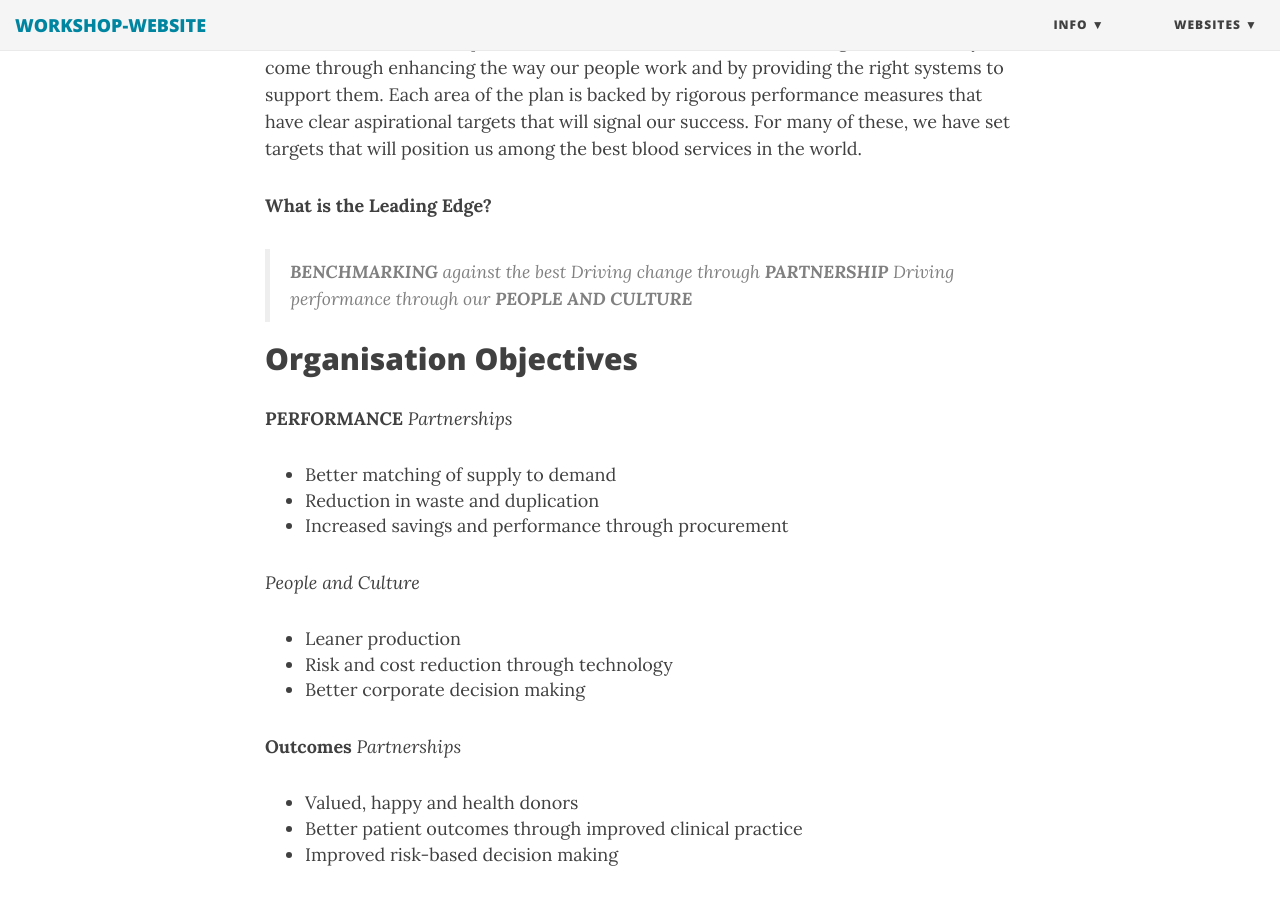
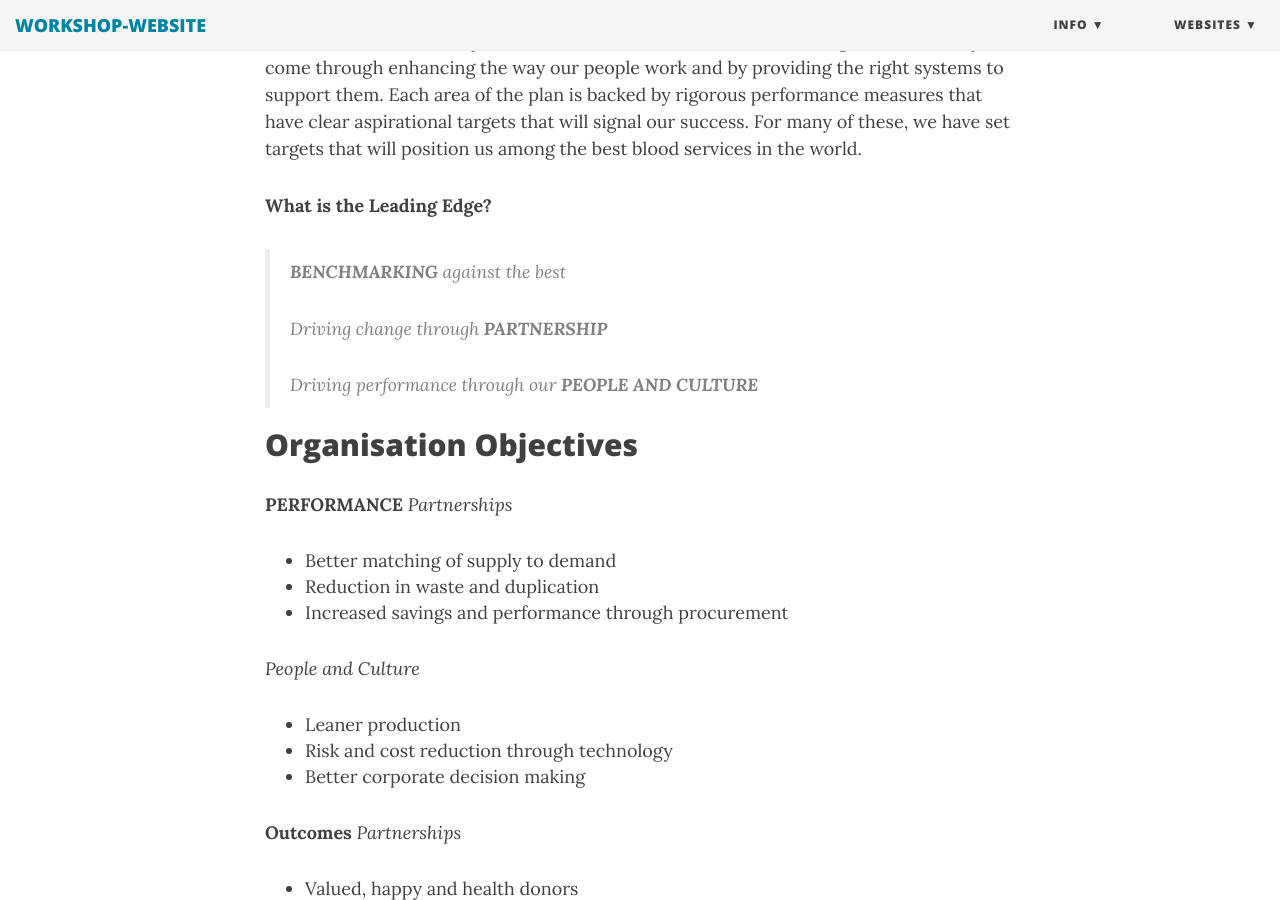
Before and after one commit to stephentwright/acems-bloodservice-workshop, a Jekyll site: the page built from _posts/2016-08-05-the-leading-edge.md, in a window 1280 px wide and 900 px high, scrolled down 905 px. Built offline with Jekyll 4.4.1, drawn with Linux system fonts in a browser that asks for light colours; nearby versions of some CDN libraries; comment, search, counter and statistics services are not loaded.

Commit message:
update github

```diff
--- a/_posts/2016-08-05-the-leading-edge.md
+++ b/_posts/2016-08-05-the-leading-edge.md
@@ -14,40 +14,43 @@
 _At the leading edge_ clearly articulates the way the Blood Service will need to work in order to achieve these goals – we must develop closer partnerships with our customers and stakeholders in order to perform and deliver shared outcomes. Change will ultimately come through enhancing the way our people work and by providing the right systems to support them. Each area of the plan is backed by rigorous performance measures that have clear aspirational targets that will signal our success. For many of these, we have set targets that will position us among the best blood services in the world.
 
 **What is the Leading Edge?**
+
 >**BENCHMARKING** against the best
+>
 >Driving change through **PARTNERSHIP**
+>
 >Driving performance through our **PEOPLE AND CULTURE**
 
 ## Organisation Objectives
 **PERFORMANCE**
 _Partnerships_
-* Better matching of supply to demand
-* Reduction in waste and duplication
-* Increased savings and performance through procurement
++ Better matching of supply to demand
++ Reduction in waste and duplication
++ Increased savings and performance through procurement
 
 _People and Culture_
-* Leaner production
-* Risk and cost reduction through technology
-* Better corporate decision making
++ Leaner production
++ Risk and cost reduction through technology
++ Better corporate decision making
 
 **Outcomes**
 _Partnerships_
-* Valued, happy and health donors
-* Better patient outcomes through improved clinical practice
-* Improved risk-based decision making
++ Valued, happy and health donors
++ Better patient outcomes through improved clinical practice
++ Improved risk-based decision making
 
 _People and Culture_
-* Nationally constant and reliable product and service offerings
-* Business outcomes through research
-* Attraction and retention of the best staff
++ Nationally constant and reliable product and service offerings
++ Business outcomes through research
++ Attraction and retention of the best staff
 
 **National Network**
 _Partnerships_
-* Greater contribution outside blood
-* More collaborative research output
-* Assistance to developing countries
++ Greater contribution outside blood
++ More collaborative research output
++ Assistance to developing countries
 
 _People and Culture_
-* An ideally distributed collection network
-* Less complex but more reliable IT and data network
-* Highly competitive and growing external services
++ An ideally distributed collection network
++ Less complex but more reliable IT and data network
++ Highly competitive and growing external services
```
